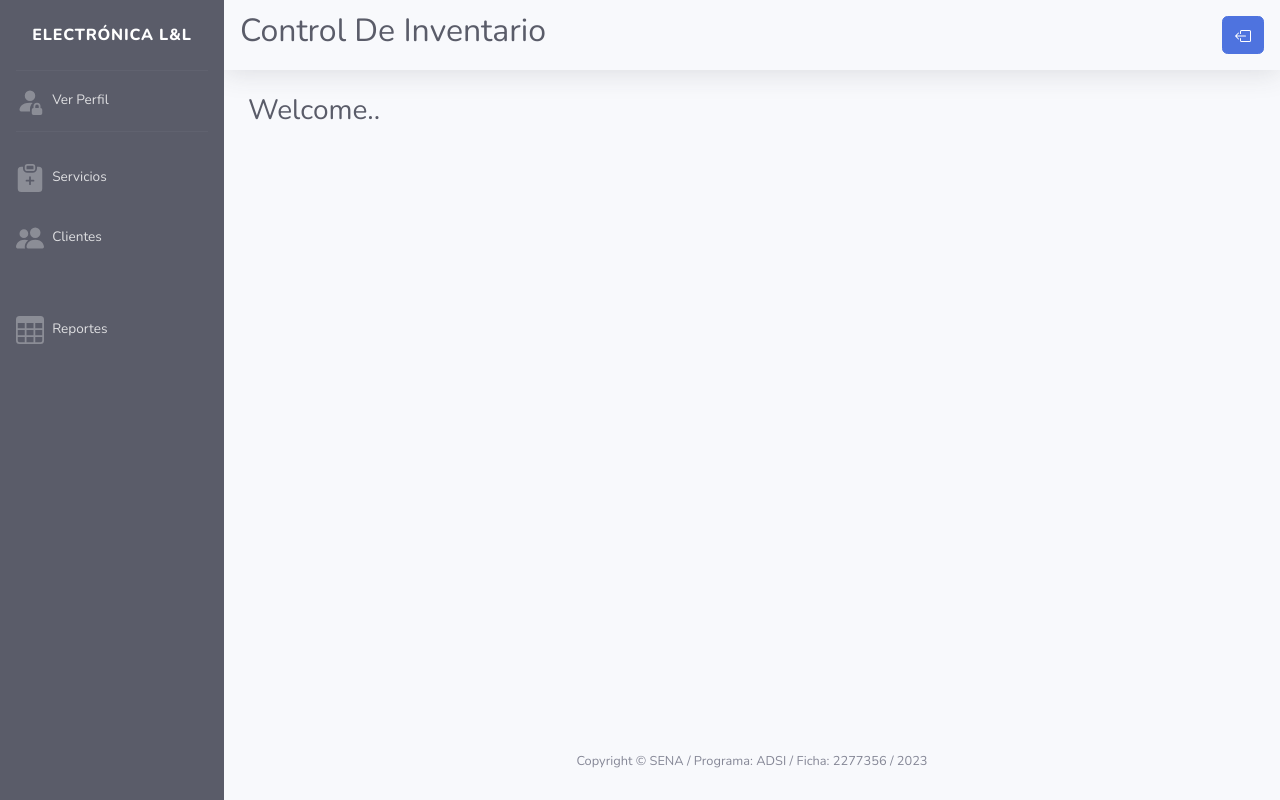
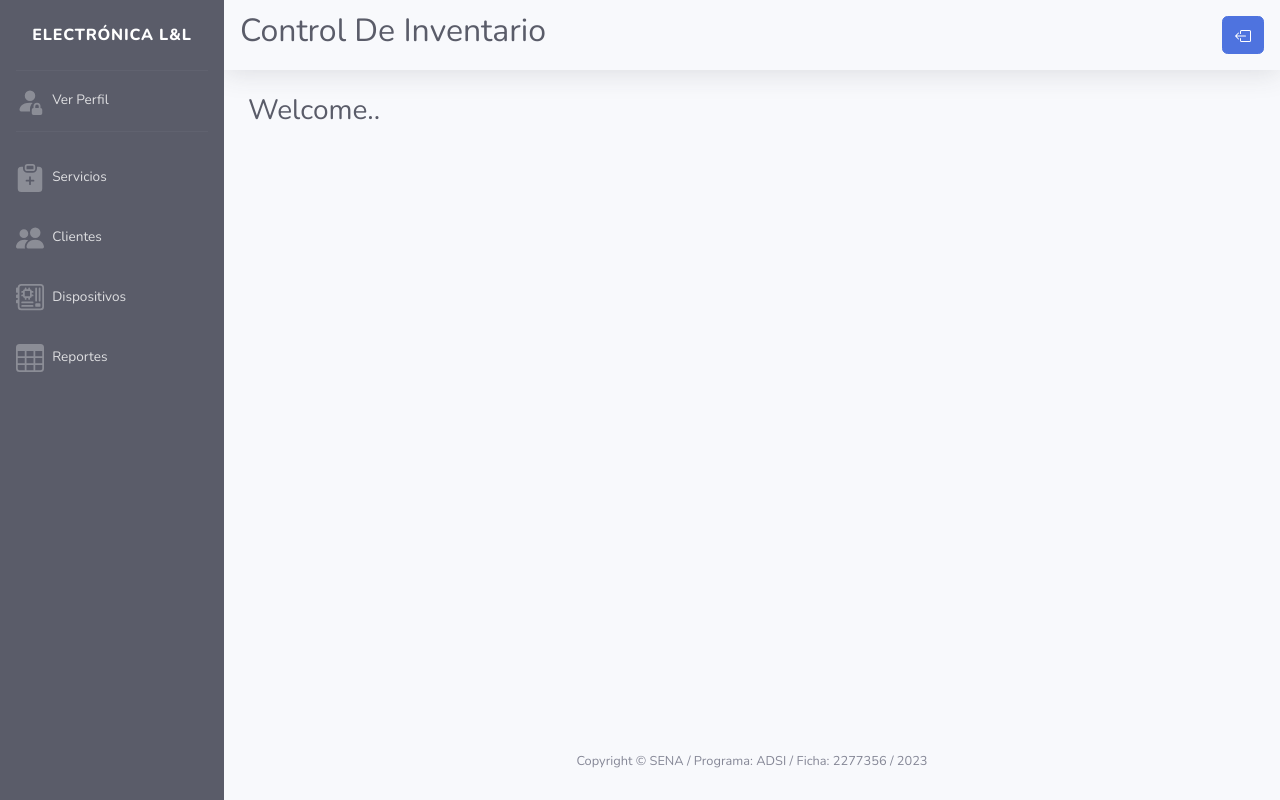
Before and after one commit to cristian200244/proyecto_inventario, a PHP site: page /proyecto_inventario/views/main/index.php in a window 1280 px wide. Run offline with PHP 8.4, Linux system fonts and the light colour scheme.

Commit message:
Update aside.php

```diff
--- a/views/main/partials/aside.php
+++ b/views/main/partials/aside.php
@@ -42,8 +42,13 @@
      </li>
      <li class="nav-item">
          <a class="nav-link" href="<?= BASE_URL ?>./views/dispositivos/index.php">
+             <i class="fas fa-fw fa-chart-area"><svg xmlns="http://www.w3.org/2000/svg" width="28" height="28" fill="currentColor" class="bi bi-motherboard" viewBox="0 0 16 16">
+                     <path d="M11.5 2a.5.5 0 0 1 .5.5v7a.5.5 0 0 1-1 0v-7a.5.5 0 0 1 .5-.5Zm2 0a.5.5 0 0 1 .5.5v7a.5.5 0 0 1-1 0v-7a.5.5 0 0 1 .5-.5Zm-10 8a.5.5 0 0 0 0 1h6a.5.5 0 0 0 0-1h-6Zm0 2a.5.5 0 0 0 0 1h6a.5.5 0 0 0 0-1h-6ZM5 3a1 1 0 0 0-1 1h-.5a.5.5 0 0 0 0 1H4v1h-.5a.5.5 0 0 0 0 1H4a1 1 0 0 0 1 1v.5a.5.5 0 0 0 1 0V8h1v.5a.5.5 0 0 0 1 0V8a1 1 0 0 0 1-1h.5a.5.5 0 0 0 0-1H9V5h.5a.5.5 0 0 0 0-1H9a1 1 0 0 0-1-1v-.5a.5.5 0 0 0-1 0V3H6v-.5a.5.5 0 0 0-1 0V3Zm0 1h3v3H5V4Zm6.5 7a.5.5 0 0 0-.5.5v1a.5.5 0 0 0 .5.5h2a.5.5 0 0 0 .5-.5v-1a.5.5 0 0 0-.5-.5h-2Z" />
+                     <path d="M1 2a2 2 0 0 1 2-2h11a2 2 0 0 1 2 2v11a2 2 0 0 1-2 2H3a2 2 0 0 1-2-2v-2H.5a.5.5 0 0 1-.5-.5v-1A.5.5 0 0 1 .5 9H1V8H.5a.5.5 0 0 1-.5-.5v-1A.5.5 0 0 1 .5 6H1V5H.5a.5.5 0 0 1-.5-.5v-2A.5.5 0 0 1 .5 2H1Zm1 11a1 1 0 0 0 1 1h11a1 1 0 0 0 1-1V2a1 1 0 0 0-1-1H3a1 1 0 0 0-1 1v11Z" />
+                 </svg></i>
+                 <span>Dispositivos</span>
+         </a>
 
-         </a>
      </li>
 
      <li class="nav-item">
```
